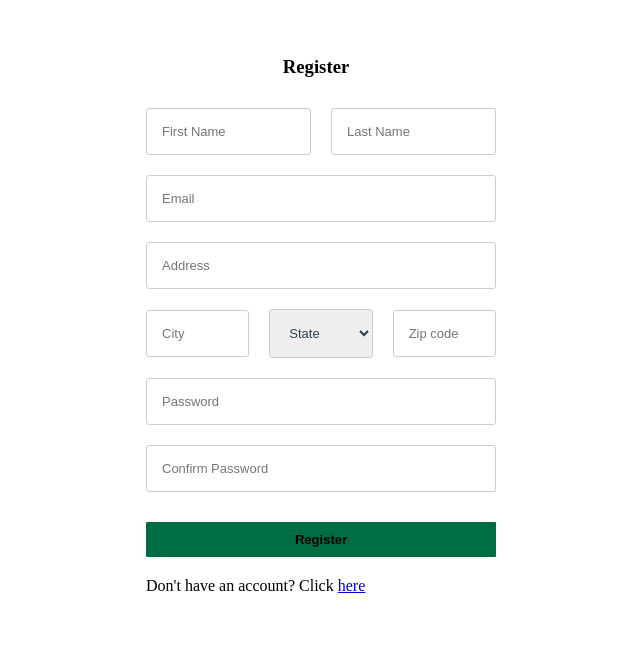
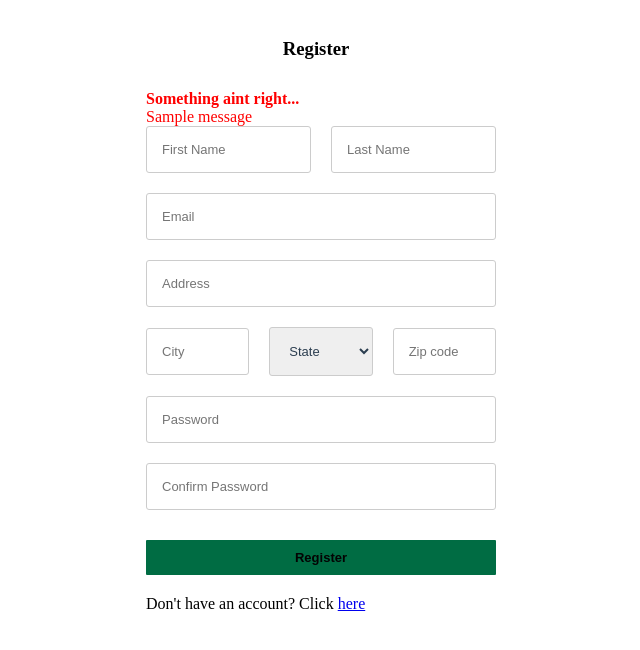
Before and after one commit to WilliamRDPerez/CoffeeApp, a Flask app: page /register_here in a window 1280 px wide. Shown: the top 650 px of the page, without its empty margins (319-959 px from the left). Run offline with Flask 2, Linux system fonts and the light colour scheme; tables that the repository leaves empty or names only in its code hold one stand-in row (values such as "Sample post"); one stand-in notice (Sample message) is shown.

Commit message:
added alerts for validations to register.html

```diff
--- a/flask_app/models/user.py
+++ b/flask_app/models/user.py
@@ -105,7 +105,7 @@ class User:
             flash("Password must be at least 8 characters","register")
             valid= False
 
-        if not user["password"] == user["password_confirmation"]:
+        if user["password"] != user["password_confirmation"]:
             flash("Passwords must match.", "password")
             valid = False
 
--- a/flask_app/templates/register.html
+++ b/flask_app/templates/register.html
@@ -14,6 +14,14 @@
         <div class="register_form_container">
             <form class="form_div" action="/register" method="post">
                 <h3 class="register_h3">Register</h3>
+                {% with messages = get_flashed_messages(category_filter=['login']) %}
+                    {% if messages %}
+                        <strong style="color: red;">Something aint right...</strong>
+                            {% for message in messages %}
+                                <p style="color: red;">{{message}}</p>
+                            {% endfor %}
+                    {% endif %}
+                {% endwith %}
                 <div class="first_last_name_all_inputs_register">
                     <tr class="tr_padding">
                         <input class="first_last_name_input_register" id="first_name_input" type="text" name="first_name" placeholder="First Name">
```
